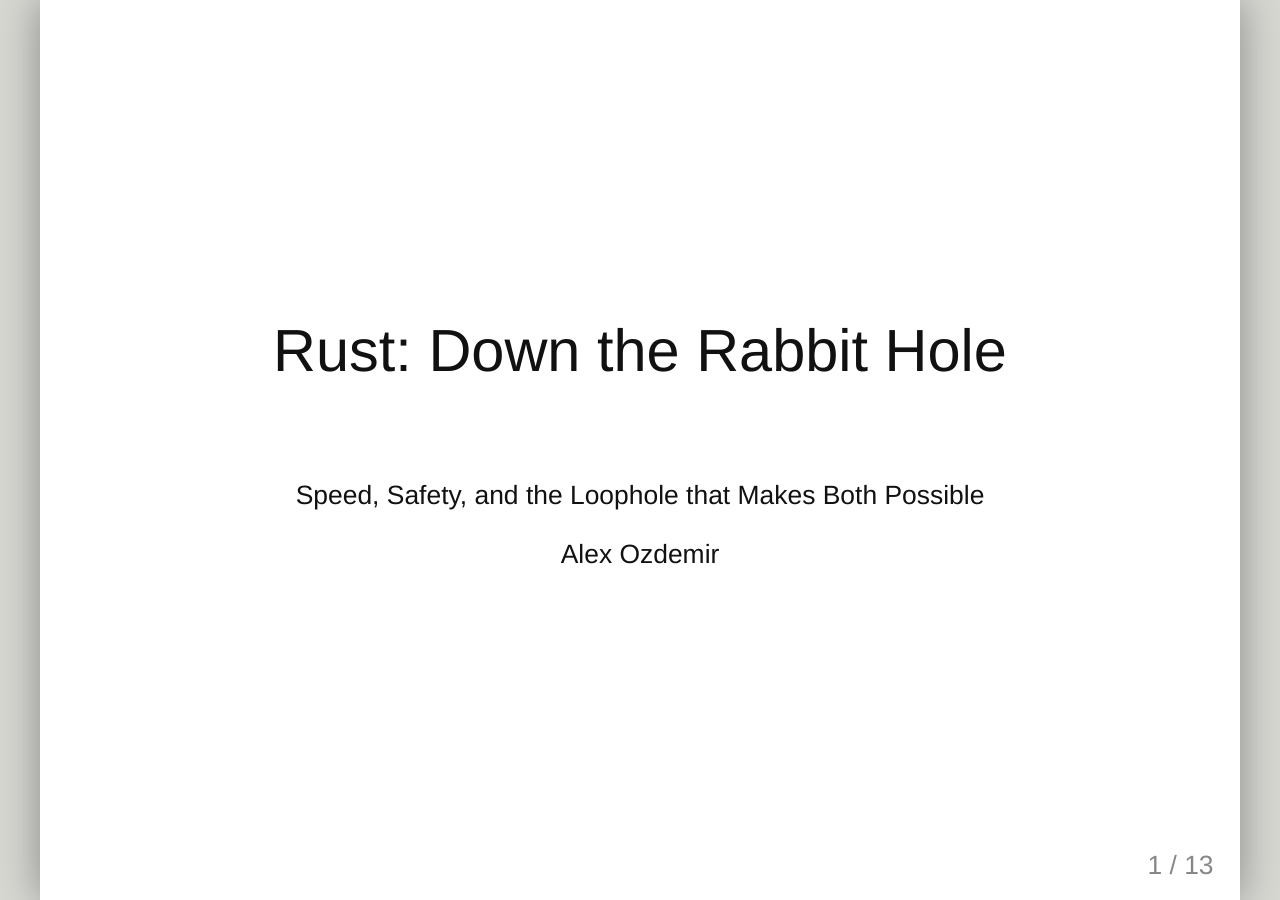
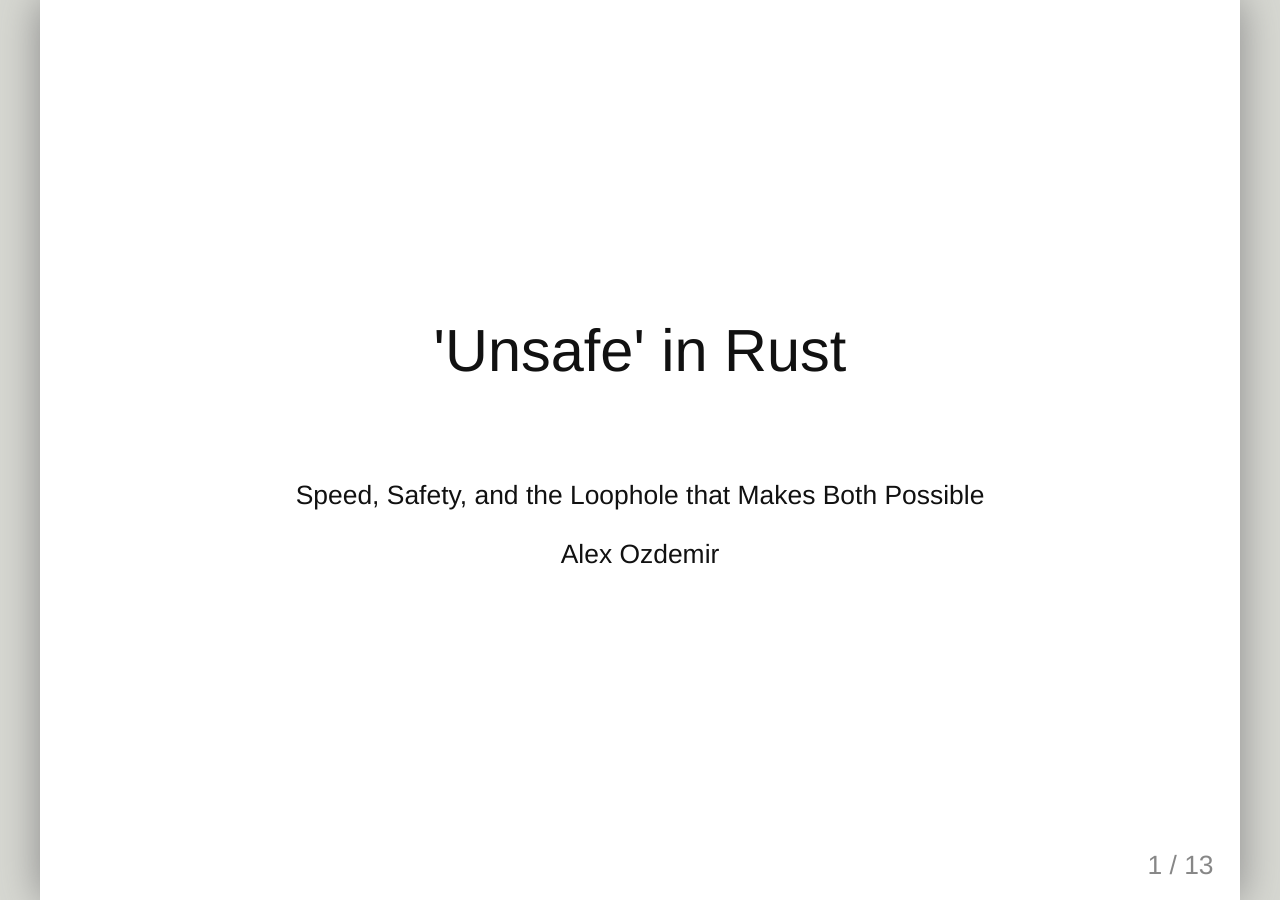
Before and after one commit to hmc-memsafe-2016f/hmc-memsafe-2016f.github.io, a Jekyll site: the page built from slides/research-talk-2/index.md, in a window 1280 px wide. Built offline with Jekyll 4.4.1, drawn with Linux system fonts in a browser that asks for light colours.

Commit message:
New Title

```diff
--- a/slides/research-talk-2/content.md
+++ b/slides/research-talk-2/content.md
@@ -12,7 +12,7 @@ class: left top
 
 template: c
 
-## Rust: Down the Rabbit Hole
+## 'Unsafe' in Rust
 
 .white[-]
 
```
Also changed, not shown: 1 other file.
